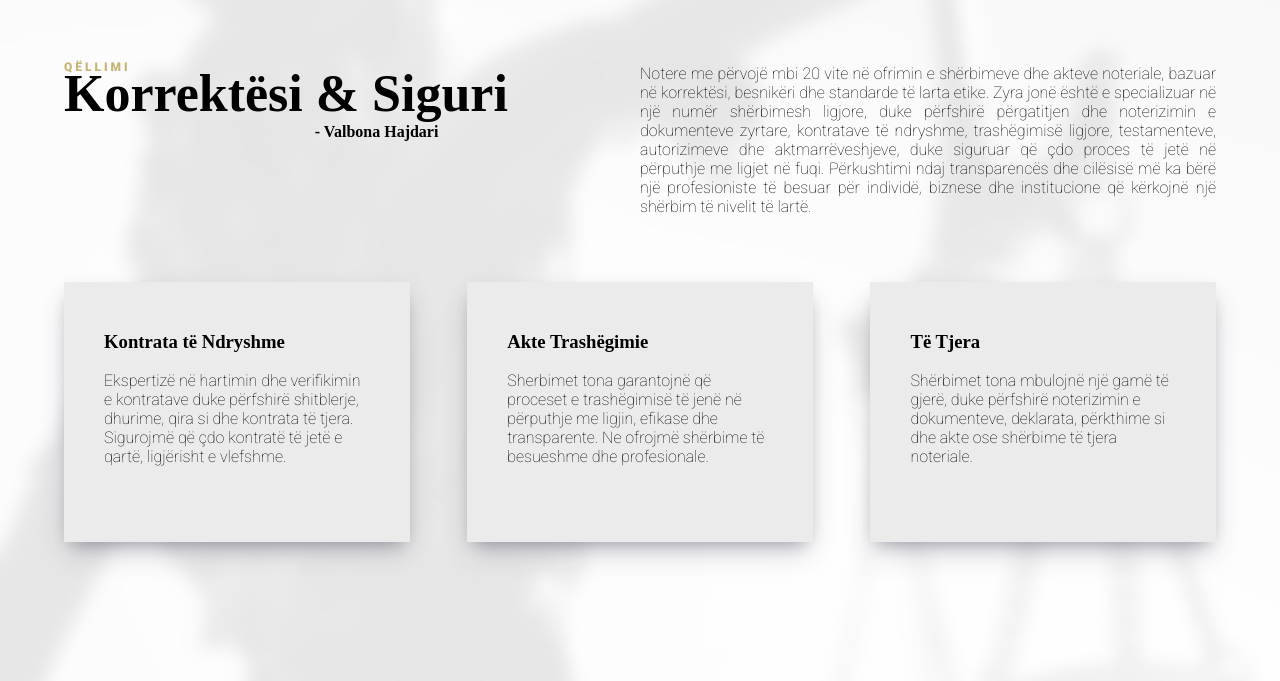
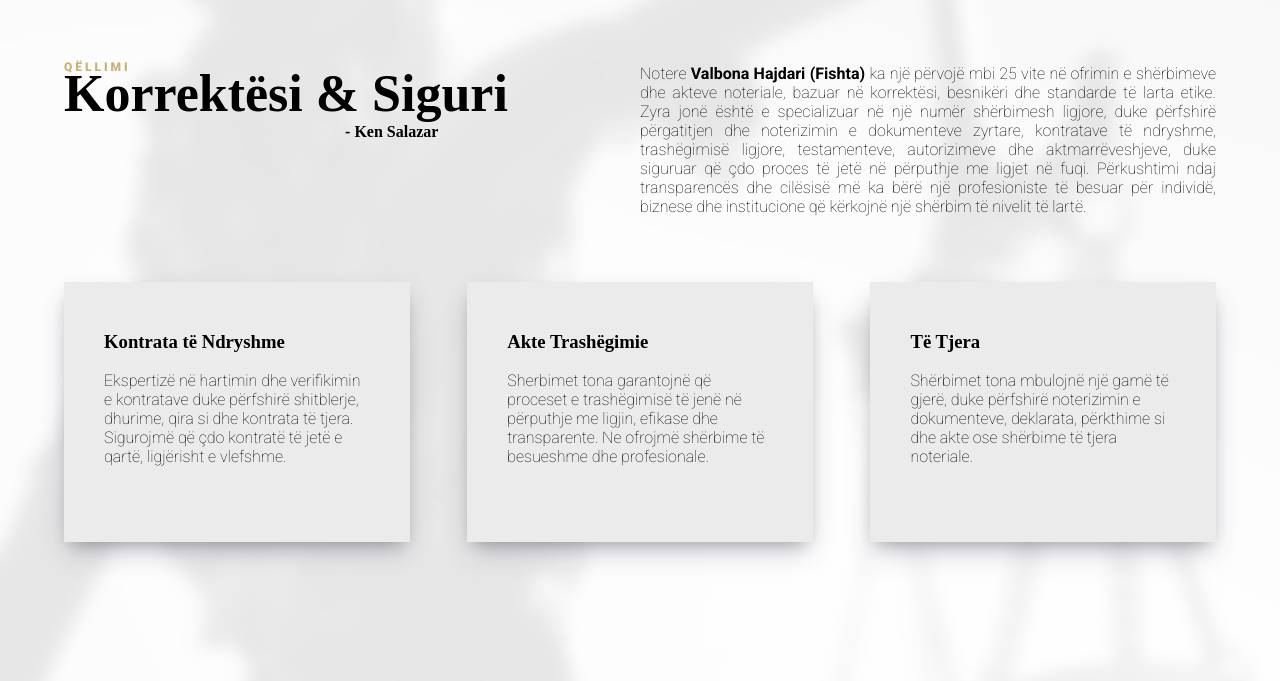
Before and after one commit to vensiu/vensiu, a plain HTML site: page index.html in a window 1280 px wide. Shown: the part 119-800 px from the top of the page. Drawn offline with Linux system fonts and the light colour scheme; a web font is replaced by a local one.

Commit message:
Update index.html

```diff
--- a/index.html
+++ b/index.html
@@ -20,10 +20,10 @@
     <div class="quote">
         <p id="small"> Q Ë L L I M I</p>
         <h1 id="mega">Korrektësi & Siguri</h1>
-        <h4 id="author">- Valbona Hajdari</h6>
+        <h4 id="author">- Ken Salazar</h6>
     </div>
     <div class="pershkrim">
-        <p> Notere me përvojë mbi 20 vite në ofrimin e shërbimeve dhe akteve noteriale,
+        <p> Notere <b>Valbona Hajdari (Fishta) </b>ka një përvojë mbi 25 vite në ofrimin e shërbimeve dhe akteve noteriale,
             bazuar në korrektësi, besnikëri dhe standarde të larta etike. Zyra jonë është e
             specializuar në një numër shërbimesh ligjore, duke përfshirë përgatitjen dhe
             noterizimin e dokumenteve zyrtare, kontratave të ndryshme, trashëgimisë
```
